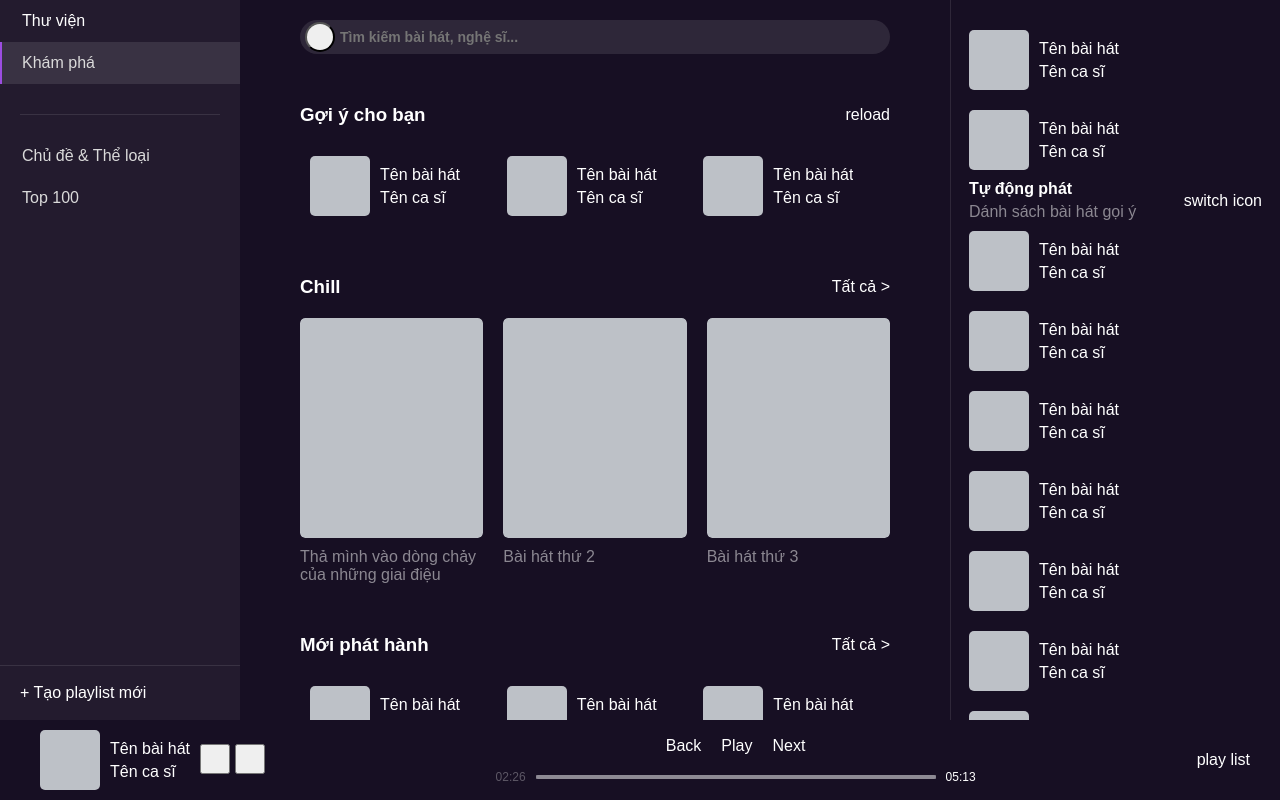
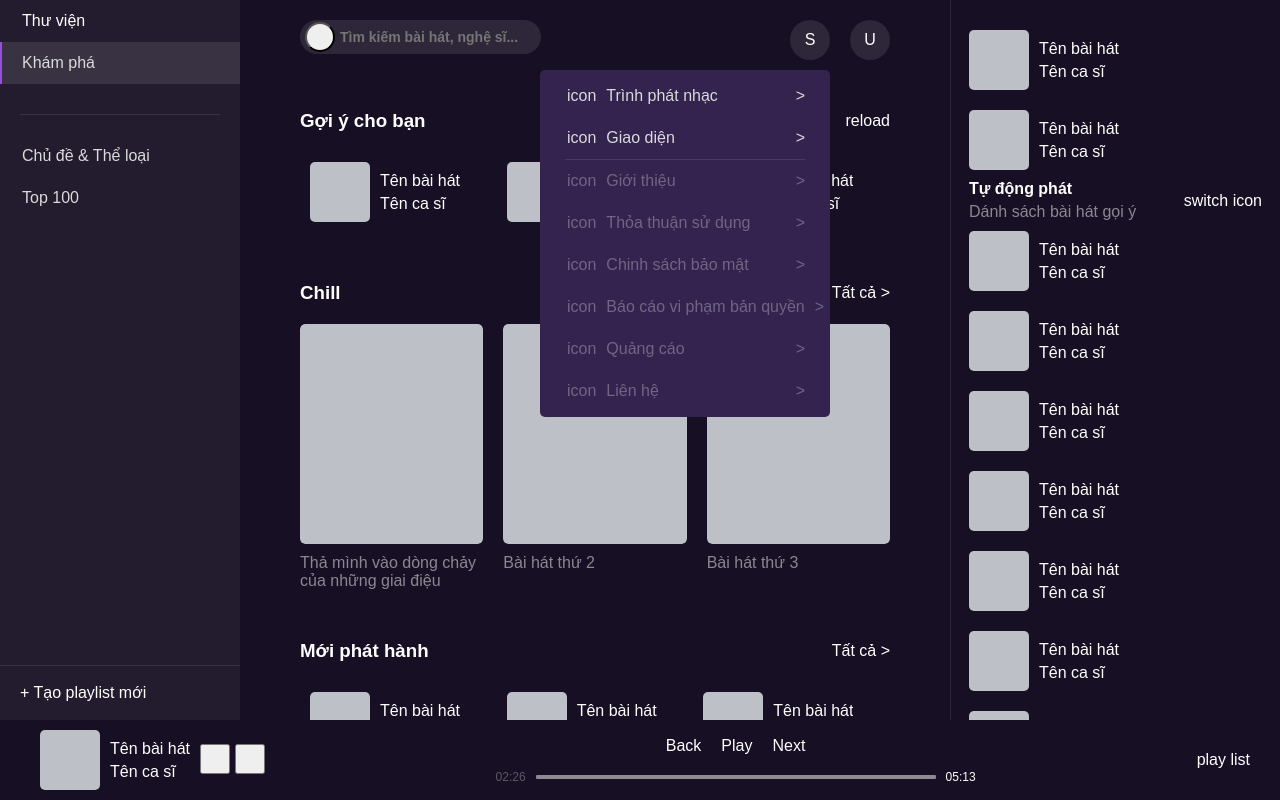
Before and after one commit to minhvuong123/mp3-template, a plain HTML site: page index.html in a window 1280 px wide. Drawn offline with Linux system fonts and the light colour scheme.

Commit message:
UI for setting and user

```diff
--- a/common.css
+++ b/common.css
@@ -25,6 +25,12 @@
 .mlr-20 {
     margin: 0 20px;
 }
+.gap-10 {
+    gap: 10px;
+}
+.d-flex {
+    display: flex;
+}
 .zing-divide {
     height: 1px;
     background-color: #ffffff1a;
--- a/index.html
+++ b/index.html
@@ -13,6 +13,7 @@
   <link rel="stylesheet" href="./media-cards.css">
   <link rel="stylesheet" href="./play-list.css">
   <link rel="stylesheet" href="./play-control.css">
+  <link rel="stylesheet" href="./zing-assets.css">
 </head>
 
 <body>
@@ -53,6 +54,32 @@
                 <div class="suggest-item">Bài hát 2</div>
                 <div class="suggest-item">Bài hát 3</div>
                 <div class="suggest-item">Bài hát 4</div>
+              </div>
+            </div>
+            <div class="zing-asset">
+              <div class="zing-setting active">
+                <span class="setting-icon">S</span>
+                <div class="setting-popup">
+                  <div class="setting-group">
+                    <div class="setting-item"><div class="d-flex gap-10"><span>icon</span> Trình phát nhạc</div> <span class="setting-icon">></span></div>
+                    <div class="setting-item"><div class="d-flex gap-10"><span>icon</span>Giao diện</div> <span class="setting-icon">></span></div>
+                  </div>
+                  <div class="zing-divide mlr-20"></div>
+                  <div class="setting-group">
+                    <div class="setting-item item-text"><div class="d-flex gap-10"><span>icon</span>Giới thiệu</div> <span class="setting-icon">></span></div>
+                    <div class="setting-item item-text"><div class="d-flex gap-10"><span>icon</span>Thỏa thuận sử dụng</div> <span class="setting-icon">></span></div>
+                    <div class="setting-item item-text"><div class="d-flex gap-10"><span>icon</span>Chinh sách bảo mật</div> <span class="setting-icon">></span></div>
+                    <div class="setting-item item-text"><div class="d-flex gap-10"><span>icon</span>Báo cáo vi phạm bản quyền</div> <span class="setting-icon">></span></div>
+                    <div class="setting-item item-text"><div class="d-flex gap-10"><span>icon</span>Quảng cáo</div> <span class="setting-icon">></span></div>
+                    <div class="setting-item item-text"><div class="d-flex gap-10"><span>icon</span>Liên hệ</div> <span class="setting-icon">></span></div>
+                  </div>
+                </div>
+              </div>
+              <div class="zing-user">
+                <span class="user-icon">U</span>
+                <div class="user-popup">
+                  <div class="user-item">Đăng nhập</div>
+                </div>
               </div>
             </div>
             <!-- zing input search: end -->
--- /dev/null
+++ b/zing-assets.css
@@ -0,0 +1,104 @@
+.zing-header {
+  display: flex;
+  justify-content: space-between;
+}
+
+.zing-header .zing-asset {
+  display: flex;
+  gap: 20px;
+  align-items: center;
+}
+
+.zing-header .zing-asset .zing-setting {
+  position: relative;
+  width: 40px;
+  height: 40px;
+  display: flex;
+  align-items: center;
+  justify-content: center;
+  border-radius: 100%;
+  background-color: #ffffff1a;
+  cursor: pointer;
+}
+
+.zing-header .zing-asset .zing-setting .setting-popup {
+  position: absolute;
+  top: calc(100% + 10px);
+  right: 0;
+  background-color: #34224f;
+  border-radius: 5px;
+  width: 290px;
+  display: none;
+  padding: 5px;
+  z-index: 1000;
+}
+
+.zing-header .zing-asset .zing-setting.active .setting-popup {
+  display: inline-block;
+}
+
+.zing-header .zing-asset .zing-setting .setting-popup .setting-item {
+  display: flex;
+  flex-direction: row;
+  justify-content: space-between;
+  gap: 10px;
+  padding: 12px 20px;
+  cursor: pointer;
+  color: #dadada;
+  border-left: 2px solid transparent;
+  white-space: nowrap;
+}
+
+.zing-header .zing-asset .zing-setting .setting-popup .setting-item:hover {
+  background-color: #ffffff1a;
+}
+
+.zing-header .zing-asset .zing-setting .setting-popup .setting-item.item-text {
+  color: #ffffff4d;
+}
+
+.zing-header .zing-asset .zing-setting .setting-popup .setting-item.item-text:hover {
+  color: #fff;
+}
+
+.zing-header .zing-asset .zing-user {
+  position: relative;
+  width: 40px;
+  height: 40px;
+  display: flex;
+  align-items: center;
+  justify-content: center;
+  border-radius: 100%;
+  background-color: #ffffff1a;
+  cursor: pointer;
+}
+
+.zing-header .zing-asset .zing-user .user-popup {
+  position: absolute;
+  top: calc(100% + 10px);
+  right: 0;
+  background-color: #34224f;
+  border-radius: 5px;
+  width: 290px;
+  display: none;
+  padding: 20px 10px;
+  z-index: 1000;
+}
+
+.zing-header .zing-asset .zing-user.active .user-popup {
+  display: inline-block;
+}
+
+.zing-header .zing-asset .zing-user .user-popup .user-item {
+  display: flex;
+  flex-direction: row;
+  justify-content: space-between;
+  gap: 10px;
+  padding: 12px 20px;
+  cursor: pointer;
+  color: #dadada;
+  border-left: 2px solid transparent;
+  white-space: nowrap;
+  background-color: #9b4de0;
+  border-radius: 20px;
+}
```
